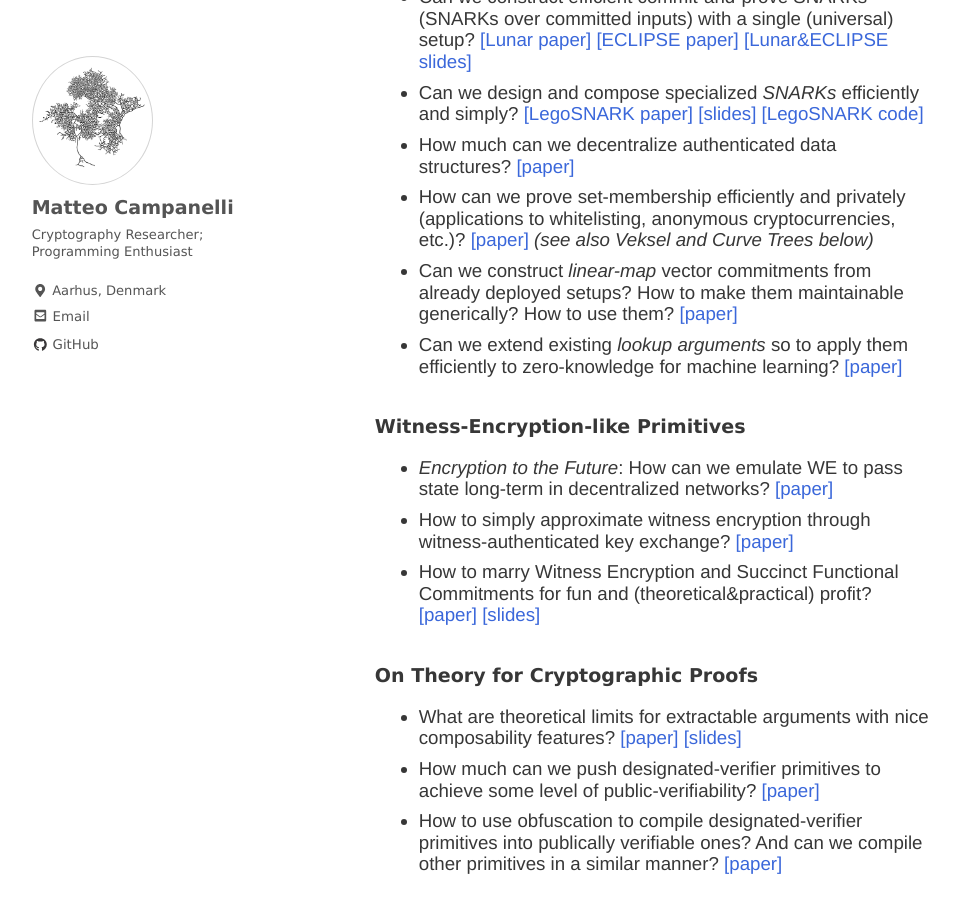
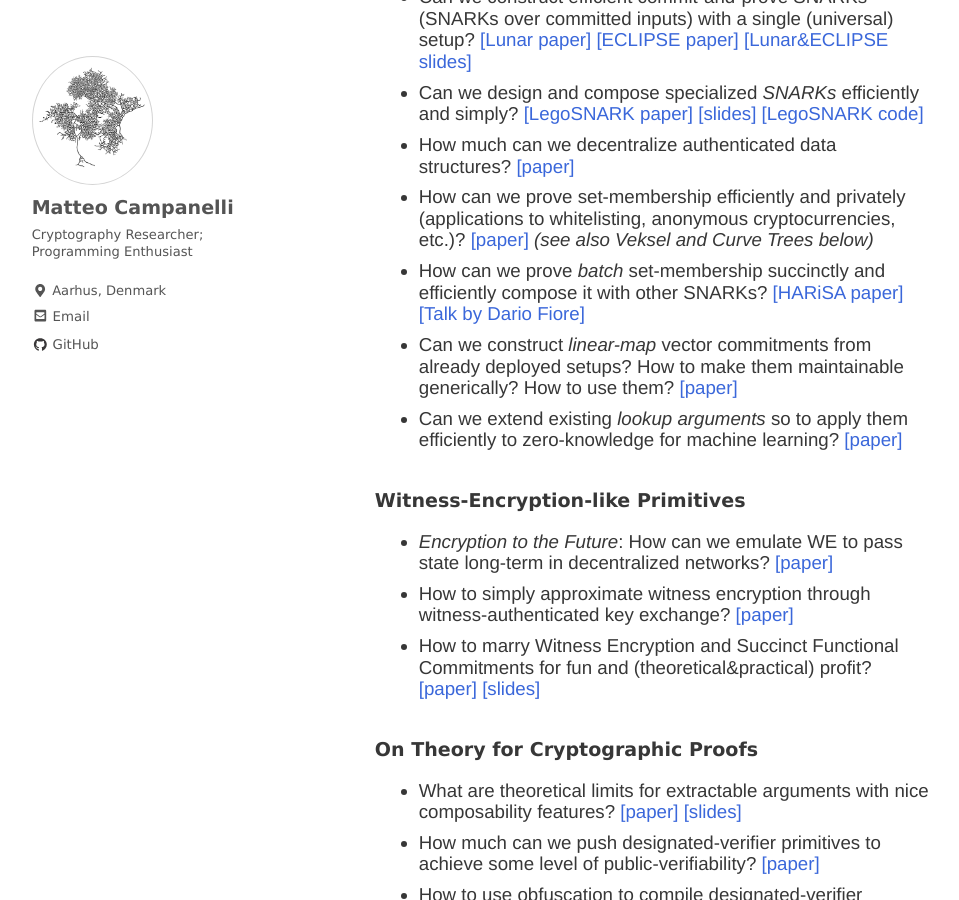
Before and after one commit to matteocam/matteocam.github.io, a Jekyll site: the page built from index.md, in a window 1280 px wide and 900 px high, scrolled down 849 px. Shown: the whole window, without its empty margins (2-961 px from the left). Built offline with Jekyll 4.4.1, drawn with Linux system fonts in a browser that asks for light colours; nearby versions of some CDN libraries; some web fonts are replaced; a script that is not in the unit is left out.

Commit message:
Update index.md

```diff
--- a/index.md
+++ b/index.md
@@ -26,6 +26,7 @@ _In some of my latest projects I worked on questions as:_
 - Can we design and compose specialized *SNARKs* efficiently and simply? [[LegoSNARK paper]](https://eprint.iacr.org/2019/142) [[slides]](assets/misc/legosnark-amsterdam19.pdf) [[LegoSNARK code]](https://github.com/imdea-software/legosnark)
 - How much can we decentralize authenticated data structures? [[paper]](https://eprint.iacr.org/2020/149)
 - How can we prove set-membership efficiently and privately (applications to whitelisting, anonymous cryptocurrencies, etc.)? [[paper]](https://eprint.iacr.org/2019/1255) _(see also Veksel and Curve Trees below)_
+- How can we prove _batch_ set-membership succinctly and efficiently compose it with other SNARKs? [[HARiSA paper]](https://eprint.iacr.org/2021/1672) [[Talk by Dario Fiore]](https://www.youtube.com/watch?v=Hr2S8TbrWck)
 - Can we construct _linear-map_ vector commitments from already deployed setups? How to make them maintainable generically? How to use them? [[paper]](https://eprint.iacr.org/2022/705.pdf)
 - Can we extend existing _lookup arguments_ so to apply them efficiently to zero-knowledge for machine learning? [[paper]](https://eprint.iacr.org/2023/1518)
 
```
